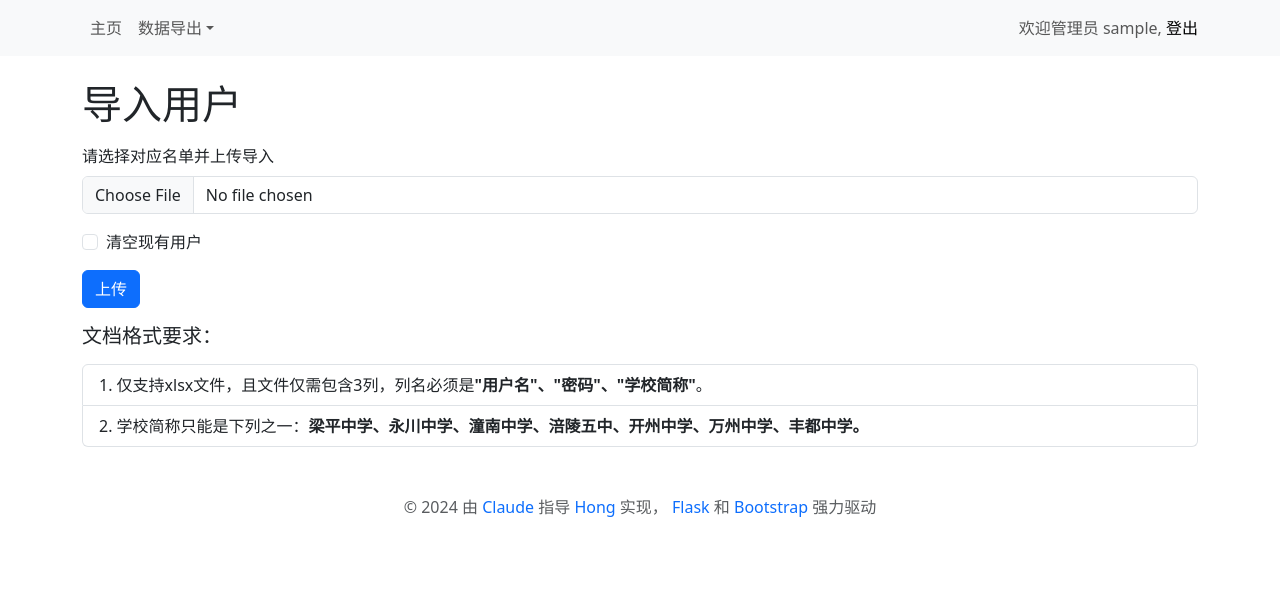
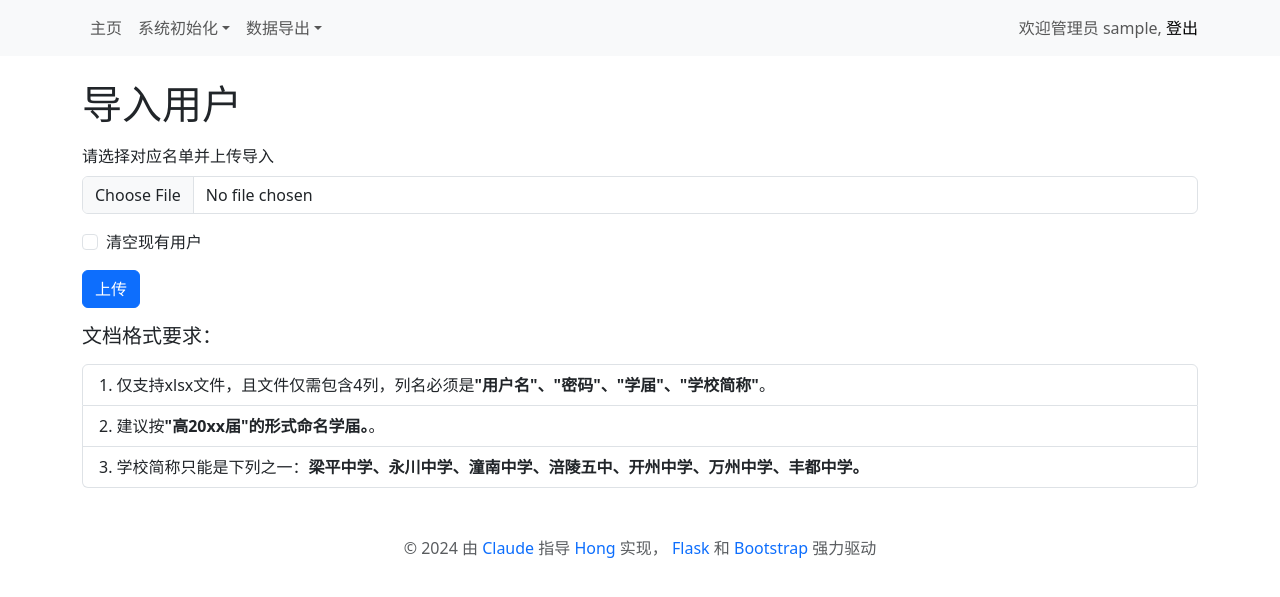
Before and after one commit to reee/allcom_list_merger, a Flask app: page /admin/import_users in a window 1280 px wide. Shown: the top 597 px of the page. Run offline with Flask 3, Linux system fonts and the light colour scheme; a user stored in the database is signed in; tables that the repository leaves empty hold one stand-in row (values such as "Sample post"); some libraries are stand-ins or nearby versions.

Commit message:
rework navbar for admin

```diff
--- a/app/models.py
+++ b/app/models.py
@@ -8,6 +8,7 @@ class User(db.Model, UserMixin):
     password_hash = db.Column(db.String(128))
     is_admin = db.Column(db.Boolean, default=False)
     school_name = db.Column(db.String(64))
+    grade_name = db.Column(db.String(64))
 
     def set_password(self, password):
         self.password_hash = generate_password_hash(password)
--- a/app/routes.py
+++ b/app/routes.py
@@ -75,7 +75,7 @@ def import_users():
         # 读取Excel数据
         df = pd.read_excel(file)
 
-        expected_columns = ['用户名', '密码', '学校简称']
+        expected_columns = ['用户名', '密码', '学届', '学校简称']
         columns = df.columns.tolist()
         if columns != expected_columns:
             missing_columns = set(expected_columns) - set(columns)
@@ -104,6 +104,7 @@ def import_users():
         for _, row in df.iterrows():
             user = User(
                 username=row['用户名'],
+                grade_name=row['学届'],
                 school_name=row['学校简称']
                 )
             user.set_password(str(row['密码']))
@@ -386,7 +387,19 @@ def delete_all_students():
         db.session.delete(student)
     db.session.commit()
 
-    flash('所有学生信息已删除', 'info')
+    flash('所有考生信息已删除', 'info')
+    return redirect(url_for('admin_panel'))
+
+@app.route('/delete_all_teachers', methods=['POST'])
+@login_required
+@admin_required
+def delete_all_teachers():
+    teachers = Teacher.query.all()
+    for teacher in teachers:
+        db.session.delete(teacher)
+    db.session.commit()
+
+    flash('所有教师信息已删除', 'info')
     return redirect(url_for('admin_panel'))
 
 @app.route('/student_stats', methods=['GET'])
--- a/app/templates/base.html
+++ b/app/templates/base.html
@@ -39,6 +39,24 @@
                   <ul class="dropdown-menu" aria-labelledby="navbarDropdownMenuLink">
                     <li><a class="dropdown-item" href="{{ url_for('import_teachers') }}">从表格导入</a></li>
                     <li><a class="dropdown-item" href="{{ url_for('teacher_list') }}">已导入教师列表</a></li>
+                  </ul>
+                </li>
+                {% endif %}
+                {% if current_user.is_admin %}
+                <li class="nav-item dropdown">
+                  <a class="nav-link dropdown-toggle" href="#" id="navbarDropdownMenuLink" role="button" data-bs-toggle="dropdown" aria-expanded="false">系统初始化</a>
+                  <ul class="dropdown-menu" aria-labelledby="navbarDropdownMenuLink">
+                    <li><a class="dropdown-item" href="{{ url_for('import_users') }}">导入学校用户</a></li>
+                    <li>
+                      <form action="{{ url_for('delete_all_students') }}" method="post">
+                        <button type="submit" class="btn my-2" onclick="return confirm('确定要删除所有考生信息吗?这个操作无法撤销!')">删除所有考生</button>
+                      </form>
+                    </li>
+                    <li>
+                      <form action="{{ url_for('delete_all_teachers') }}" method="post">
+                        <button type="submit" class="btn my-2" onclick="return confirm('确定要删除所有教师信息吗?这个操作无法撤销!')">删除所有教师</button>
+                      </form>
+                    </li>
                   </ul>
                 </li>
                 {% endif %}
--- a/app/templates/import_users.html
+++ b/app/templates/import_users.html
@@ -10,7 +10,8 @@
     </div>
     <h5 class="card-title py-2">文档格式要求：</h5>
     <ul class="list-group py-2">
-        <li class="list-group-item">1. 仅支持xlsx文件，且文件仅需包含3列，列名必须是<strong>"用户名"、"密码"、"学校简称"</strong>。</li>
-        <li class="list-group-item">2. 学校简称只能是下列之一：<strong>梁平中学、永川中学、潼南中学、涪陵五中、开州中学、万州中学、丰都中学。</strong></li>
+        <li class="list-group-item">1. 仅支持xlsx文件，且文件仅需包含4列，列名必须是<strong>"用户名"、"密码"、"学届"、"学校简称"</strong>。</li>
+        <li class="list-group-item">2. 建议按<strong>"高20xx届"的形式命名学届。</strong>。</li>
+        <li class="list-group-item">3. 学校简称只能是下列之一：<strong>梁平中学、永川中学、潼南中学、涪陵五中、开州中学、万州中学、丰都中学。</strong></li>
     </ul>
 {% endblock %}
```
Also changed, not shown: app/templates/admin_panel.html (+3 -5 lines), migrations/versions/e2aecc16cfb8_add_user_grade_name.py (added, +32 -0 lines).
